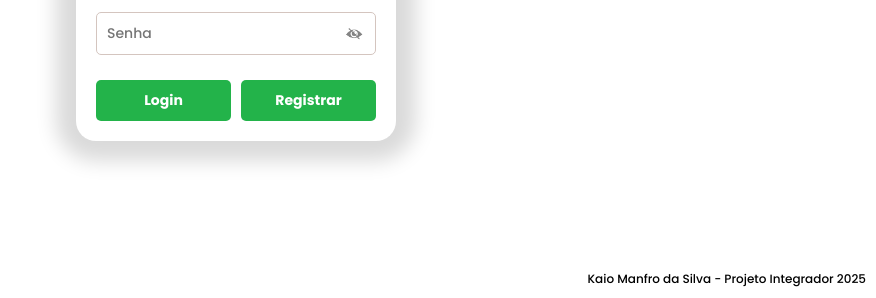
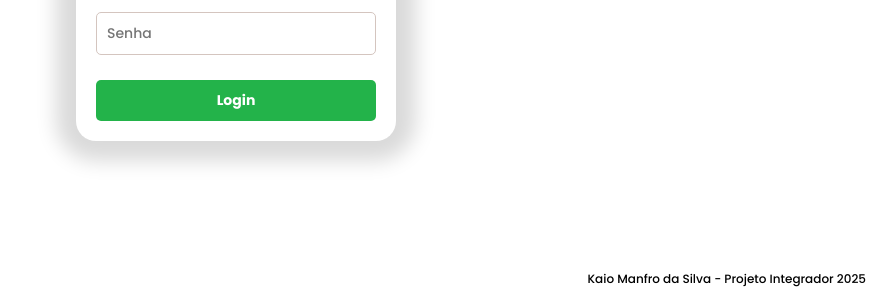
Before and after one commit to dev-kaio/Projeto-Integrador, a website with bundled scripts: page public/pages/index.html in a window 1280 px wide. Shown: the part 502-800 px from the top of the page, without its empty margins (404-1280 px from the left). Built offline with nearby package versions, Linux system fonts and the light colour scheme.

Commit message:
Update index.html

```diff
--- a/public/pages/index.html
+++ b/public/pages/index.html
@@ -44,7 +44,7 @@
         <p id="message" style="display: none; font-size: small"></p>
         <div class="button-container">
           <button type="submit" class="login-button">Login</button>
-          <button id="register-button" class="login-button">Registrar</button>
+          <!--<button id="register-button" class="login-button">Registrar</button>-->
         </div>
       </form>
     </div>
```
